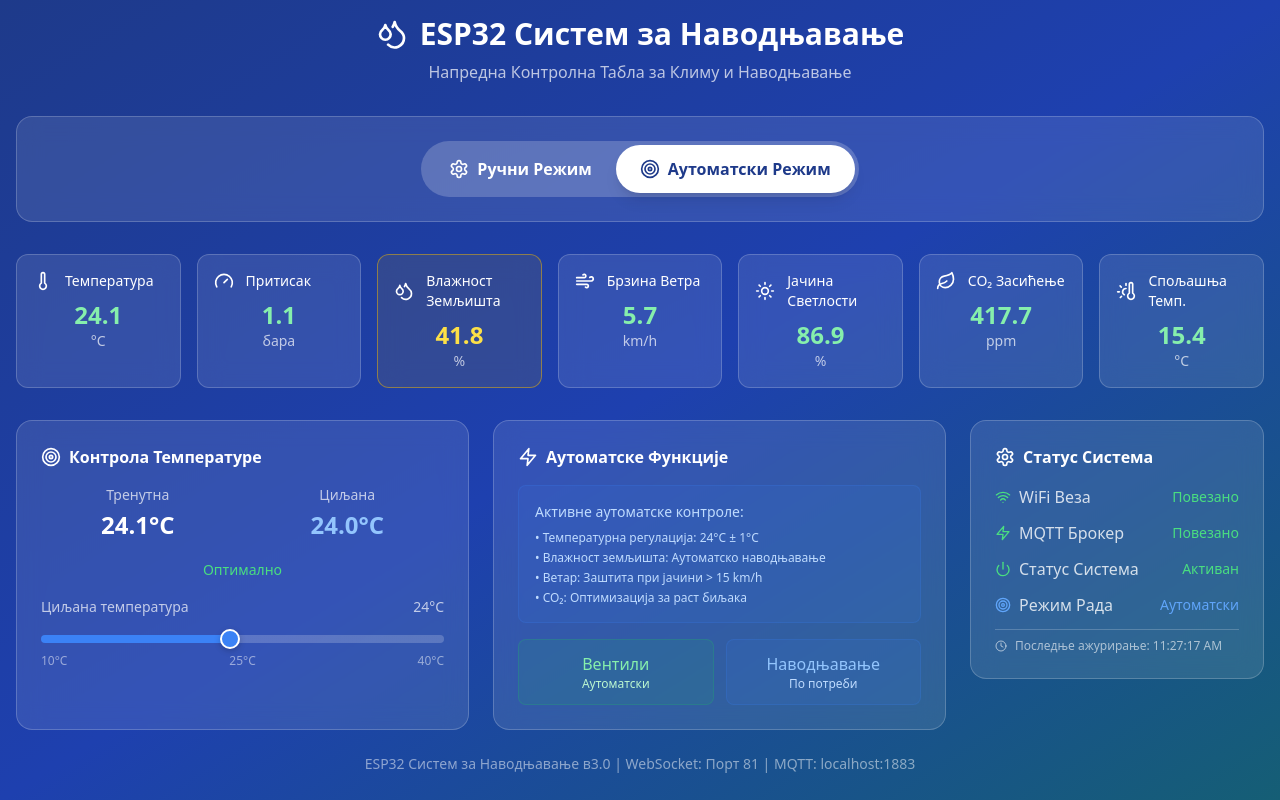
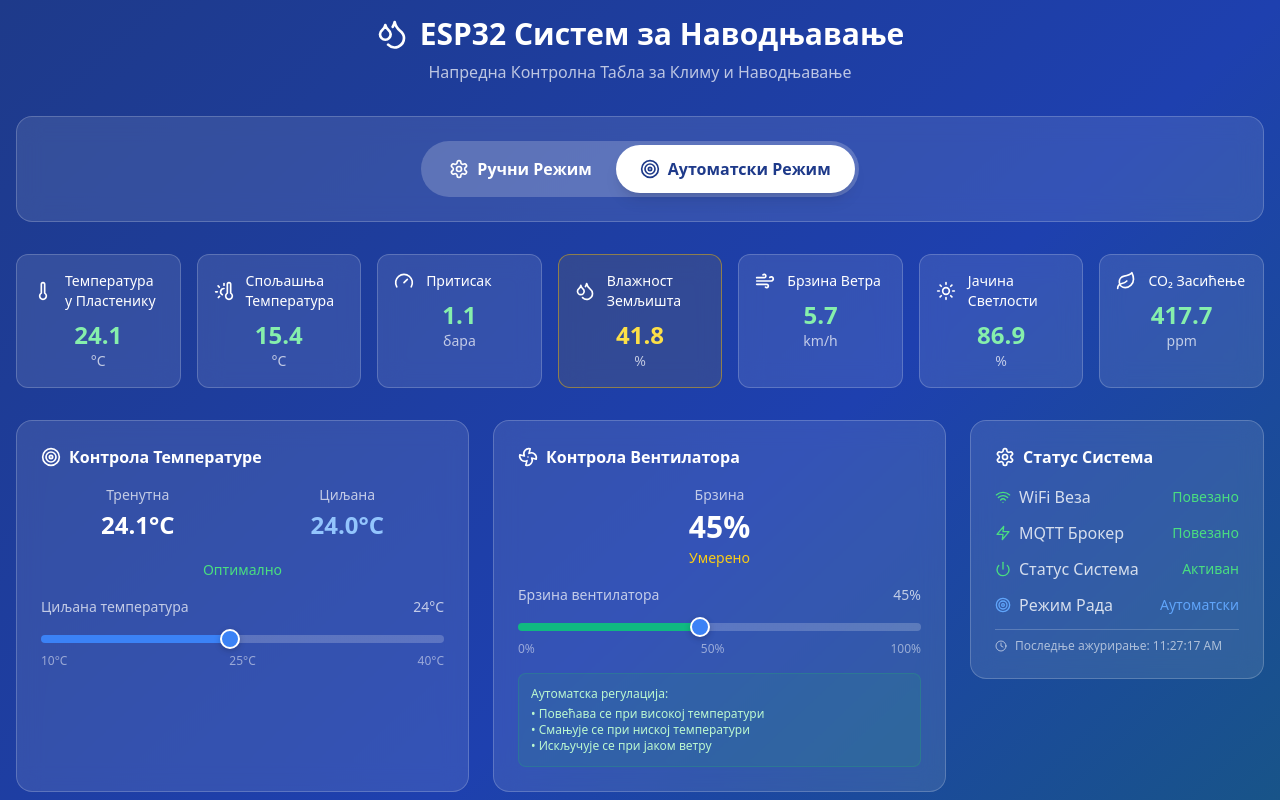
Before and after one commit to zaplanjac/wifi-plastenik, a React (Vite) app: page / in a window 1280 px wide. Both pictures are taken after a click on the button "Аутоматски Режим". Shown: the top 800 px of the page. Built offline with nearby package versions, Linux system fonts and the light colour scheme.

Commit message:
Add fan speed control and external temperature display

```diff
--- a/src/App.tsx
+++ b/src/App.tsx
@@ -17,7 +17,8 @@ import {
   Wind,
   Sun,
   Leaf,
-  ThermometerSun
+  ThermometerSun,
+  Fan
 } from 'lucide-react';
 
 interface SensorData {
@@ -33,6 +34,7 @@ interface SensorData {
   mqttConnected: boolean;
   systemActive: boolean;
   targetTemperature: number;
+  fanSpeed: number;
   autoMode: boolean;
 }
 
@@ -187,6 +189,75 @@ const TemperatureControl: React.FC<{
   );
 };
 
+const FanSpeedControl: React.FC<{
+  fanSpeed: number;
+  onFanSpeedChange: (speed: number) => void;
+}> = ({ fanSpeed, onFanSpeedChange }) => {
+
+  const getFanStatus = () => {
+    if (fanSpeed === 0) return { status: 'Искључен', color: 'text-gray-400' };
+    if (fanSpeed <= 30) return { status: 'Тихо', color: 'text-green-400' };
+    if (fanSpeed <= 70) return { status: 'Умерено', color: 'text-yellow-400' };
+    return { status: 'Брзо', color: 'text-red-400' };
+  };
+
+  const fanStatus = getFanStatus();
+
+  return (
+    <div className="bg-white/10 backdrop-blur-md rounded-2xl p-6 border border-white/20">
+      <div className="flex items-center gap-2 mb-4">
+        <Fan className="w-5 h-5 text-white" />
+        <span className="text-white font-semibold">Контрола Вентилатора</span>
+      </div>
+
+      <div className="space-y-4">
+        <div className="text-center">
+          <div className="text-sm text-white/70 mb-1">Брзина</div>
+          <div className="text-3xl font-bold text-white">{fanSpeed}%</div>
+          <span className={`text-sm font-medium ${fanStatus.color}`}>
+            {fanStatus.status}
+          </span>
+        </div>
+
+        <div className="space-y-2">
+          <div className="flex justify-between text-sm text-white/70">
+            <span>Брзина вентилатора</span>
+            <span>{fanSpeed}%</span>
+          </div>
+          <div className="relative">
+            <input
+              type="range"
+              min="0"
+              max="100"
+              step="5"
+              value={fanSpeed}
+              onChange={(e) => onFanSpeedChange(parseInt(e.target.value))}
+              className="w-full h-2 bg-white/20 rounded-lg appearance-none cursor-pointer slider"
+              style={{
+                background: `linear-gradient(to right, #10B981 0%, #10B981 ${fanSpeed}%, rgba(255,255,255,0.2) ${fanSpeed}%, rgba(255,255,255,0.2) 100%)`
+              }}
+            />
+            <div className="flex justify-between text-xs text-white/50 mt-1">
+              <span>0%</span>
+              <span>50%</span>
+              <span>100%</span>
+            </div>
+          </div>
+        </div>
+
+        <div className="bg-green-500/10 border border-green-500/20 rounded-lg p-3">
+          <div className="text-xs text-green-200">
+            <div className="font-medium mb-1">Аутоматска регулација:</div>
+            <div>• Повећава се при високој температури</div>
+            <div>• Смањује се при ниској температури</div>
+            <div>• Искључује се при јаком ветру</div>
+          </div>
+        </div>
+      </div>
+    </div>
+  );
+};
+
 const ValveControl: React.FC<{
   valve: string;
   active: boolean;
@@ -224,7 +295,8 @@ const ValveControl: React.FC<{
 const AutomaticControls: React.FC<{
   data: SensorData;
   onTargetChange: (temp: number) => void;
-}> = ({ data, onTargetChange }) => {
+  onFanSpeedChange: (speed: number) => void;
+}> = ({ data, onTargetChange, onFanSpeedChange }) => {
   return (
     <div className="space-y-6">
       <div className="grid grid-cols-1 lg:grid-cols-2 gap-6">
@@ -233,6 +305,12 @@ const AutomaticControls: React.FC<{
           targetTemp={data.targetTemperature}
           onTargetChange={onTargetChange}
         />
+
+        <FanSpeedControl
+          fanSpeed={data.fanSpeed}
+          onFanSpeedChange={onFanSpeedChange}
+        />
+      </div>
 
       <div className="bg-white/10 backdrop-blur-md rounded-2xl p-6 border border-white/20">
         <div className="flex items-center gap-2 mb-4">
@@ -245,6 +323,7 @@ const AutomaticControls: React.FC<{
               <div className="font-medium mb-2">Активне аутоматске контроле:</div>
               <div className="space-y-1 text-xs">
                 <div>• Температурна регулација: {data.targetTemperature}°C ± 1°C</div>
+                <div>• Вентилатор: {data.fanSpeed}% брзине</div>
                 <div>• Влажност земљишта: Аутоматско наводњавање</div>
                 <div>• Ветар: Заштита при јачини &gt; 15 km/h</div>
                 <div>• CO₂: Оптимизација за раст биљака</div>
@@ -252,7 +331,7 @@ const AutomaticControls: React.FC<{
             </div>
           </div>
 
-            <div className="grid grid-cols-2 gap-3">
+          <div className="grid grid-cols-3 gap-3">
             <div className="text-center p-3 bg-green-500/10 rounded-lg border border-green-500/20">
               <div className="text-green-300 font-medium">Вентили</div>
               <div className="text-xs text-green-200">Аутоматски</div>
@@ -261,6 +340,9 @@ const AutomaticControls: React.FC<{
               <div className="text-blue-300 font-medium">Наводњавање</div>
               <div className="text-xs text-blue-200">По потреби</div>
             </div>
+            <div className="text-center p-3 bg-purple-500/10 rounded-lg border border-purple-500/20">
+              <div className="text-purple-300 font-medium">Вентилатор</div>
+              <div className="text-xs text-purple-200">{data.fanSpeed}%</div>
             </div>
           </div>
         </div>
@@ -393,6 +475,7 @@ function App() {
     mqttConnected: true,
     systemActive: true,
     targetTemperature: 24.0,
+    fanSpeed: 45,
     autoMode: false
   });
 
@@ -411,7 +494,9 @@ function App() {
 
       setSensorData(prev => {
         let newValves = { ...prev.valves };
+        let newFanSpeed = prev.fanSpeed;
 
+        // Temperature-based valve control
         if (tempDiff > 2) {
           newValves.valve1 = true;
           newValves.valve2 = true;
@@ -420,13 +505,32 @@ function App() {
           newValves.valve2 = false;
         }
 
+        // Automatic fan speed control based on temperature difference
+        if (tempDiff > 3) {
+          newFanSpeed = Math.min(100, 80);
+        } else if (tempDiff > 1) {
+          newFanSpeed = Math.min(100, 60);
+        } else if (tempDiff < -3) {
+          newFanSpeed = Math.max(0, 20);
+        } else if (tempDiff < -1) {
+          newFanSpeed = Math.max(0, 30);
+        } else {
+          newFanSpeed = 45; // Default moderate speed
+        }
+
+        // Reduce fan speed in high wind conditions
+        if (prev.windSpeed > 15) {
+          newFanSpeed = Math.min(newFanSpeed, 20);
+        }
+
         return {
           ...prev,
-          valves: newValves
+          valves: newValves,
+          fanSpeed: newFanSpeed
         };
       });
     }
-  }, [sensorData.temperature, sensorData.targetTemperature, sensorData.autoMode]);
+  }, [sensorData.temperature, sensorData.targetTemperature, sensorData.windSpeed, sensorData.autoMode]);
 
   // Real-time data simulation
   useEffect(() => {
@@ -462,6 +566,13 @@ function App() {
     setSensorData(prev => ({
       ...prev,
       targetTemperature: temp
+    }));
+  };
+
+  const handleFanSpeedChange = (speed: number) => {
+    setSensorData(prev => ({
+      ...prev,
+      fanSpeed: speed
     }));
   };
 
@@ -504,10 +615,17 @@ function App() {
         {/* Sensor Grid */}
         <div className="grid grid-cols-2 md:grid-cols-4 lg:grid-cols-7 gap-4 mb-8">
           <SensorCard
-            title="Температура"
+            title="Температура у Пластенику"
             value={sensorData.temperature}
             unit="°C"
             icon={<Thermometer className="w-5 h-5" />}
+            status="good"
+          />
+          <SensorCard
+            title="Спољашња Температура"
+            value={sensorData.externalTemperature}
+            unit="°C"
+            icon={<ThermometerSun className="w-5 h-5" />}
             status="good"
           />
           <SensorCard
@@ -545,13 +663,6 @@ function App() {
             icon={<Leaf className="w-5 h-5" />}
             status={getSensorStatus('co2', sensorData.co2Saturation)}
           />
-          <SensorCard
-            title="Спољашња Темп."
-            value={sensorData.externalTemperature}
-            unit="°C"
-            icon={<ThermometerSun className="w-5 h-5" />}
-            status="good"
-          />
         </div>
 
         {/* Mode-specific Controls */}
@@ -561,6 +672,7 @@ function App() {
               <AutomaticControls
                 data={sensorData}
                 onTargetChange={handleTargetTemperatureChange}
+                onFanSpeedChange={handleFanSpeedChange}
               />
             ) : (
               <ManualControls
@@ -577,7 +689,7 @@ function App() {
 
         {/* Footer */}
         <div className="text-center text-white/50 text-sm">
-          <p>ESP32 Систем за Наводњавање в3.0 | WebSocket: Порт 81 | MQTT: localhost:1883</p>
+          <p>ESP32 Систем за Наводњавање в3.1 | WebSocket: Порт 81 | MQTT: localhost:1883</p>
         </div>
       </div>
 
```
Lines whose indentation alone changed are shown as unchanged.
